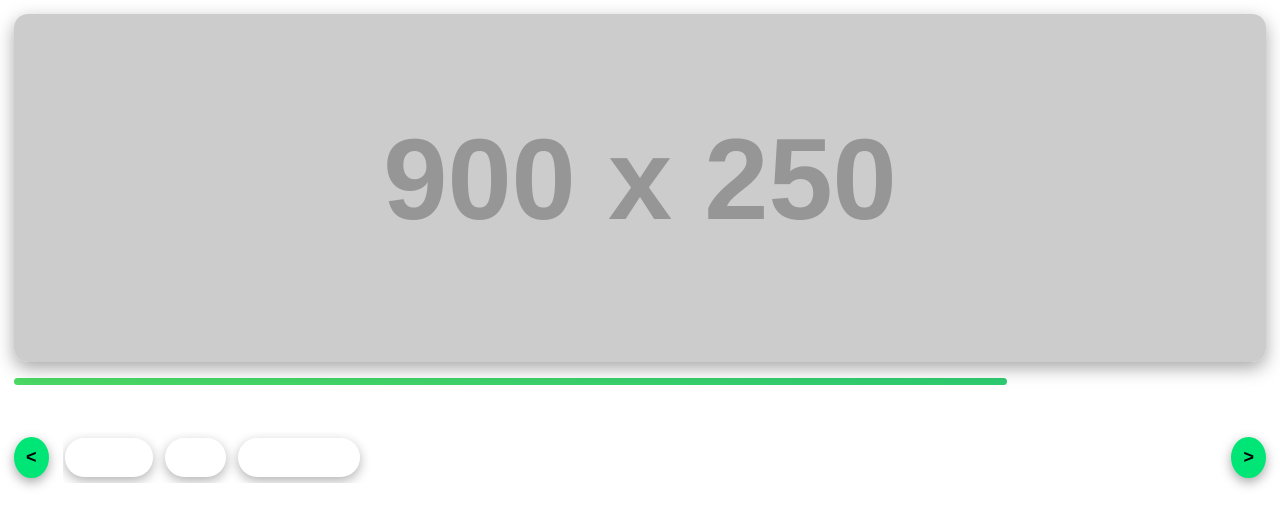
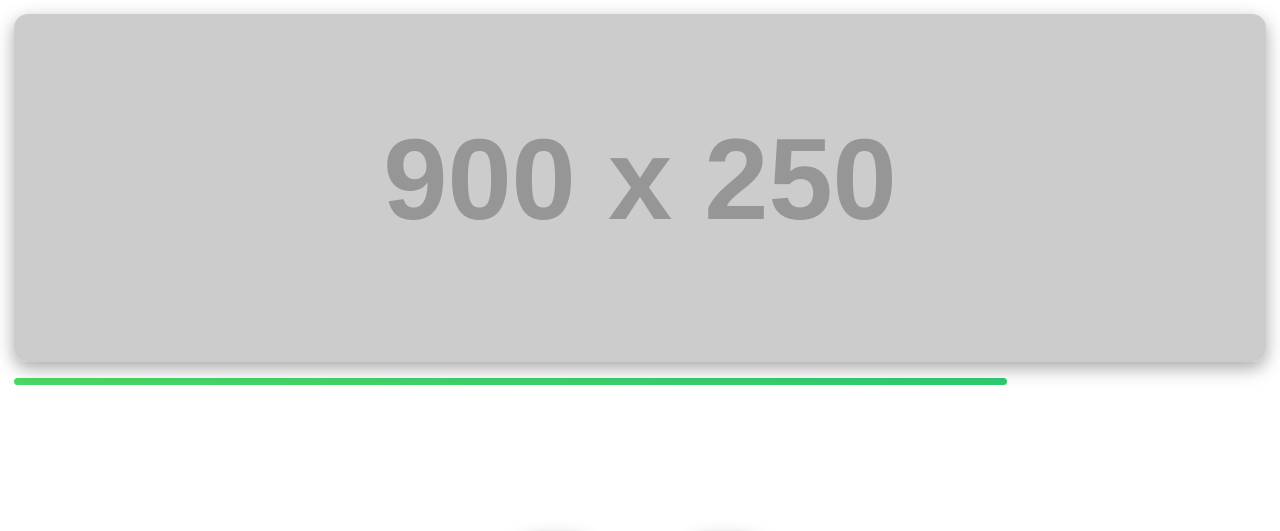
Before and after one commit to mktg6868-byte/rtp-system, a website: page public/index.html in a window 1280 px wide. Shown: the top 531 px of the page. Drawn offline with Linux system fonts and the light colour scheme; placeholder pictures from the web are drawn by us.

Commit message:
Update index.html

```diff
--- a/public/index.html
+++ b/public/index.html
@@ -17,11 +17,10 @@
         <div class="refresh-text">Next update in: <span id="refreshTime">--</span></div>
     </div>
 
-    <div class="provider-row">
-        <button class="scroll-btn left">&lt;</button>
-        <div class="provider-scroll" id="providerList"></div>
-        <button class="scroll-btn right">&gt;</button>
+    <div class="provider-row-clean">
+        <div class="provider-scroll-clean" id="providerList"></div>
     </div>
+
 
     <div class="provider-title" id="selectedProviderName">Select Provider</div>
 
```
